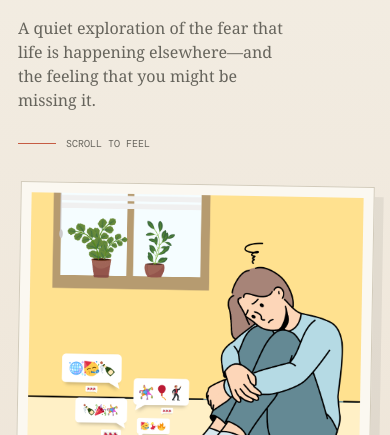
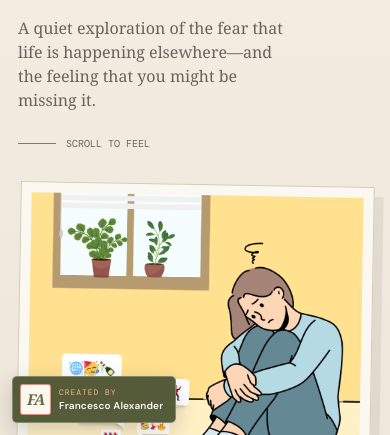
Before and after one commit to Perancesco/Psikologi-Budaya-FOMO, a plain HTML site: page index.html in a window 390 px wide. Shown: the part 409-844 px from the top of the page. Drawn offline with nearby package versions, Linux system fonts and the light colour scheme.

Commit message:
Adding watermark

```diff
--- a/index.html
+++ b/index.html
@@ -18,6 +18,10 @@
   <div class="noise" aria-hidden="true"></div>
   <div class="cursor-dot" aria-hidden="true"></div>
   <div class="progress-track"><span id="progress-bar"></span></div>
+  <div class="creator-watermark" aria-label="Created by Francesco Alexander">
+    <span class="creator-watermark-seal" aria-hidden="true">FA</span>
+    <span class="creator-watermark-copy"><span class="mono">CREATED BY</span><strong>Francesco Alexander</strong></span>
+  </div>
 
   <header class="site-header" id="site-header">
     <a href="#home" class="brand" aria-label="FoMO home">FO<span>·</span>MO<span class="brand-star">✳</span></a>
--- a/style.css
+++ b/style.css
@@ -109,6 +109,51 @@ textarea:focus-visible {
   background: var(--tomato);
   transition: width 0.12s linear;
 }
+.creator-watermark {
+  position: fixed;
+  z-index: 120;
+  bottom: max(16px, env(safe-area-inset-bottom));
+  left: 16px;
+  display: flex;
+  align-items: center;
+  gap: 10px;
+  padding: 8px 15px 8px 9px;
+  border: 1px solid rgba(251, 248, 241, 0.28);
+  border-radius: 5px;
+  background: rgba(79, 86, 52, 0.96);
+  box-shadow: 0 7px 22px rgba(37, 37, 33, 0.2);
+  color: var(--paper-light);
+  backdrop-filter: blur(10px);
+  pointer-events: none;
+}
+.creator-watermark-seal {
+  display: grid;
+  width: 34px;
+  height: 34px;
+  flex: 0 0 auto;
+  place-items: center;
+  border: 1px solid rgba(198, 92, 67, 0.65);
+  border-radius: 3px;
+  background: var(--paper-light);
+  color: var(--olive);
+  font: italic 700 15px/1 var(--serif);
+  letter-spacing: -0.08em;
+}
+.creator-watermark-copy {
+  display: grid;
+  gap: 4px;
+}
+.creator-watermark-copy > span {
+  color: #f0b49b;
+  font-size: 8px;
+  line-height: 1;
+  letter-spacing: 0.12em;
+}
+.creator-watermark-copy strong {
+  color: var(--paper-light);
+  font: 600 11px/1.15 var(--sans);
+  letter-spacing: 0.015em;
+}
 .cursor-dot {
   display: none;
 }
@@ -2545,7 +2590,7 @@ textarea:focus-visible {
     flex-direction: column;
     gap: 4px;
     overflow-y: auto;
-    padding: 22px 24px 40px;
+    padding: 22px 24px 76px;
     border-top: 1px solid rgba(255, 255, 255, 0.16);
     background: var(--olive);
     color: var(--paper-light);
@@ -2664,7 +2709,7 @@ textarea:focus-visible {
     z-index: 99;
     inset: 66px 0 0;
     flex-direction: column;
-    padding: 30px 20px;
+    padding: 30px 20px 76px;
     gap: 10px;
     background: var(--olive);
     color: var(--paper-light);
@@ -2912,6 +2957,19 @@ textarea:focus-visible {
     width: calc(100% - 40px);
     flex-wrap: wrap;
   }
+  .creator-watermark {
+    bottom: max(12px, env(safe-area-inset-bottom));
+    left: 12px;
+    gap: 8px;
+    padding: 7px 12px 7px 7px;
+  }
+  .creator-watermark-seal {
+    width: 31px;
+    height: 31px;
+  }
+  .creator-watermark-copy strong {
+    font-size: 10px;
+  }
 }
 
 /* 22. Responsive — small mobile */
```
